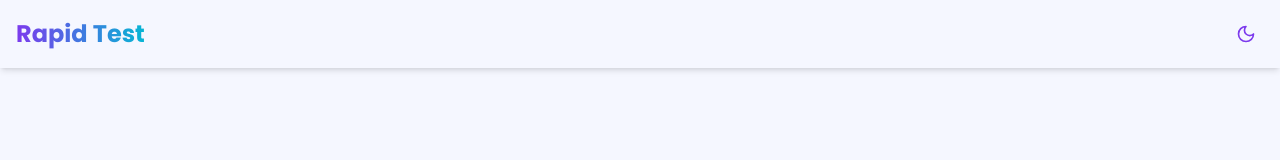
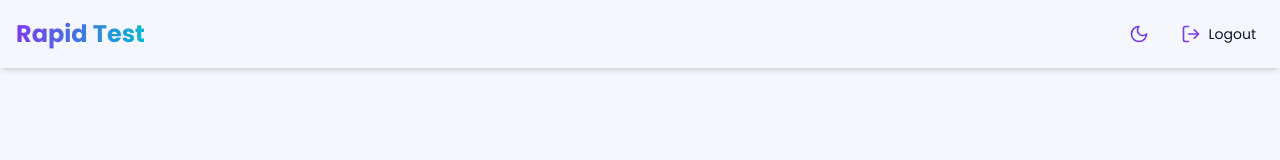
Before and after one commit to gagandeepsingh101/Rapid-Test, a React (Vite) app in the folder frontend/: page /login in a window 1280 px wide. Shown: the top 160 px of the page. Built offline with nearby package versions, Linux system fonts and the light colour scheme; sample sign-in values are in the browser's storage.

Commit message:
update code

```diff
--- a/frontend/src/App.tsx
+++ b/frontend/src/App.tsx
@@ -1,5 +1,5 @@
 import React, { useState } from 'react';
-import { BrowserRouter, Routes, Route, Navigate } from 'react-router-dom';
+import { BrowserRouter, Routes, Route, Navigate, useNavigate } from 'react-router-dom';
 import { Camera, Upload, Home, User, LogOut, Menu, X, Moon, Sun } from 'lucide-react';
 import { ThemeProvider, useTheme } from './context/ThemeContext';
 import toast, { Toaster } from 'react-hot-toast';
@@ -19,12 +19,14 @@ function AppContent() {
   const [isLoggedIn, setIsLoggedIn] = useState(!!localStorage.getItem('token'));
   const [currentUser, setCurrentUser] = useState(JSON.parse(localStorage.getItem('user') || 'null'));
   const { theme, toggleTheme } = useTheme();
+  const navigate = useNavigate();
 
   const handleLogin = (userData) => {
     setCurrentUser(userData);
     setIsLoggedIn(true);
     localStorage.setItem('user', JSON.stringify(userData));
     toast.success('Logged in successfully!', { style: { background: theme === 'dark' ? '#1E293B' : '#FFF', color: theme === 'dark' ? '#E2E8F0' : '#0F172A' } });
+    navigate('/dashboard');
   };
 
   const handleLogout = () => {
@@ -34,6 +36,7 @@ function AppContent() {
     localStorage.removeItem('user');
     localStorage.removeItem('userId');
     toast.success('Logged out successfully!', { style: { background: theme === 'dark' ? '#1E293B' : '#FFF', color: theme === 'dark' ? '#E2E8F0' : '#0F172A' } });
+    navigate('/login');
   };
 
   const toggleMenu = () => {
@@ -48,7 +51,7 @@ function AppContent() {
           <div className="flex items-center justify-between p-4 max-w-7xl mx-auto">
             <h1
               className="text-2xl font-bold bg-clip-text text-transparent bg-gradient-to-r from-[var(--primary)] to-[var(--secondary)] cursor-pointer"
-              onClick={() => window.location.href = '/dashboard'}
+              onClick={() => navigate('/dashboard')}
             >
               Rapid Test
             </h1>
@@ -59,6 +62,14 @@ function AppContent() {
                 aria-label={`Switch to ${theme === 'light' ? 'dark' : 'light'} mode`}
               >
                 {theme === 'light' ? <Moon size={20} className="text-[var(--primary)]" /> : <Sun size={20} className="text-[var(--secondary)]" />}
+              </button>
+              <button
+                onClick={handleLogout}
+                className="hidden md:flex items-center gap-2 p-2 rounded-full hover:bg-gray-200 dark:hover:bg-gray-700 transition-all duration-200 ripple"
+                aria-label="Logout"
+              >
+                <LogOut size={20} className={theme === 'light' ? 'text-[var(--primary)]' : 'text-[var(--secondary)]'} />
+                <span className="text-sm font-medium">Logout</span>
               </button>
               <button
                 className="md:hidden p-2 rounded-full hover:bg-gray-200 dark:hover:bg-gray-700 transition-all duration-200"
@@ -81,7 +92,7 @@ function AppContent() {
                   <li
                     key={path}
                     className="flex items-center gap-2 p-2 rounded-lg hover:bg-gray-200 dark:hover:bg-gray-700 cursor-pointer transition-all duration-200 fade-in"
-                    onClick={() => { window.location.href = path; setIsMenuOpen(false); }}
+                    onClick={() => { navigate(path); setIsMenuOpen(false); }}
                   >
                     <Icon size={20} />
                     <span>{label}</span>
```
